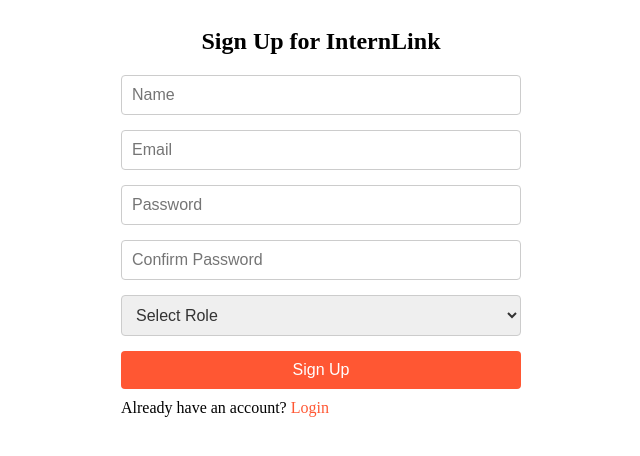
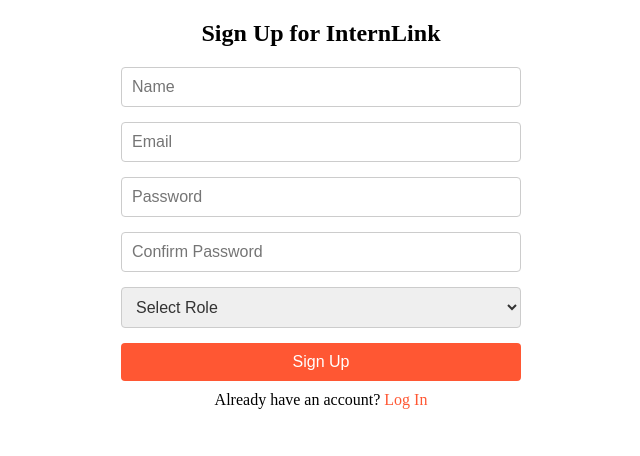
Before and after one commit to zaraduruji/InternLink, a React (Vite) app in the folder frontend/: page /signup in a window 1280 px wide. Shown: the top 456 px of the page, without its empty margins (319-959 px from the left). Built offline with nearby package versions, Linux system fonts and the light colour scheme.

Commit message:
updated css structure

```diff
--- a/frontend/src/Login Page/Login.css
+++ b/frontend/src/Login Page/Login.css
@@ -1,6 +1,10 @@
 /* src/Login Page/Login.css */
 
 .login-form {
+  text-align: center;
+}
+
+h2{
   text-align: center;
 }
 
@@ -34,6 +38,10 @@
   background-color: #e14e2d;
 }
 
+p {
+  text-align: center;
+}
+
 a {
   color: #ff5733;
   text-decoration: none;
--- a/frontend/src/Signup Page/Signup.css
+++ b/frontend/src/Signup Page/Signup.css
@@ -40,6 +40,7 @@
 }
 
 .signup-form p {
+  text-align: center;
   margin-top: 10px;
 }
 
--- a/frontend/src/Signup Page/Signup.jsx
+++ b/frontend/src/Signup Page/Signup.jsx
@@ -54,9 +54,10 @@
     }
   }
 
-  function navigateToLogin() {
-    navigate("/login");
-  }
+  const handleLoginClick = () => {
+    setShowSignupModal(false);
+    setShowLoginModal(true);
+  };
 
   return (
     <div className='signup-form'>
@@ -97,7 +98,7 @@
         </select>
         {error && <div className="error">{error}</div>}
         <button type="submit" className='signup-button'>Sign Up</button>
-        <p>Already have an account? <a className='login-link' onClick={navigateToLogin}>Login</a></p>
+        <p>Already have an account? <a href="#" onClick={handleLoginClick}>Log In</a></p>
       </form>
   </div>
   );
--- a/frontend/src/Welcome Page/welcome.jsx
+++ b/frontend/src/Welcome Page/welcome.jsx
@@ -14,9 +14,9 @@
   const [fadeInButtons, setFadeInButtons] = useState(false);
 
   useEffect(() => {
-    const welcomeTextTimer = setTimeout(() => setFadeInWelcomeText(true), 500); // Adjust delay
-    const catchPhraseTimer = setTimeout(() => setFadeInCatchPhrase(true), 3000); // Adjust delay
-    const buttonsTimer = setTimeout(() => setFadeInButtons(true), 5500); // Adjust delay
+    const welcomeTextTimer = setTimeout(() => setFadeInWelcomeText(true), 300); // Reduced delay
+    const catchPhraseTimer = setTimeout(() => setFadeInCatchPhrase(true), 1000); // Reduced delay
+    const buttonsTimer = setTimeout(() => setFadeInButtons(true), 1700); // Reduced delay
 
     return () => {
       clearTimeout(welcomeTextTimer);
@@ -33,7 +33,7 @@
       </video>
       <div className="overlay">
         <h1 className={`welcome-text ${fadeInWelcomeText ? 'fade-in' : ''}`}>Welcome to InternLink!</h1>
-        <h2 className={`catch-phrase ${fadeInCatchPhrase ? 'fade-in' : ''}`}>Your gateway to the best internships.</h2>
+        <h2 className={`catch-phrase ${fadeInCatchPhrase ? 'fade-in' : ''}`}>Your gateway to the best internships</h2>
         <div className={`buttons ${fadeInButtons ? 'fade-in' : ''}`}>
           <button className="login-button" onClick={() => setShowLoginModal(true)}>Log In</button>
           <button className="signup-button" onClick={() => setShowSignupModal(true)}>Sign Up</button>
--- a/frontend/src/index.css
+++ b/frontend/src/index.css
@@ -66,3 +66,6 @@
     background-color: #f9f9f9;
   }
 } */
+ body, html{
+  margin: 0;
+ }
```
